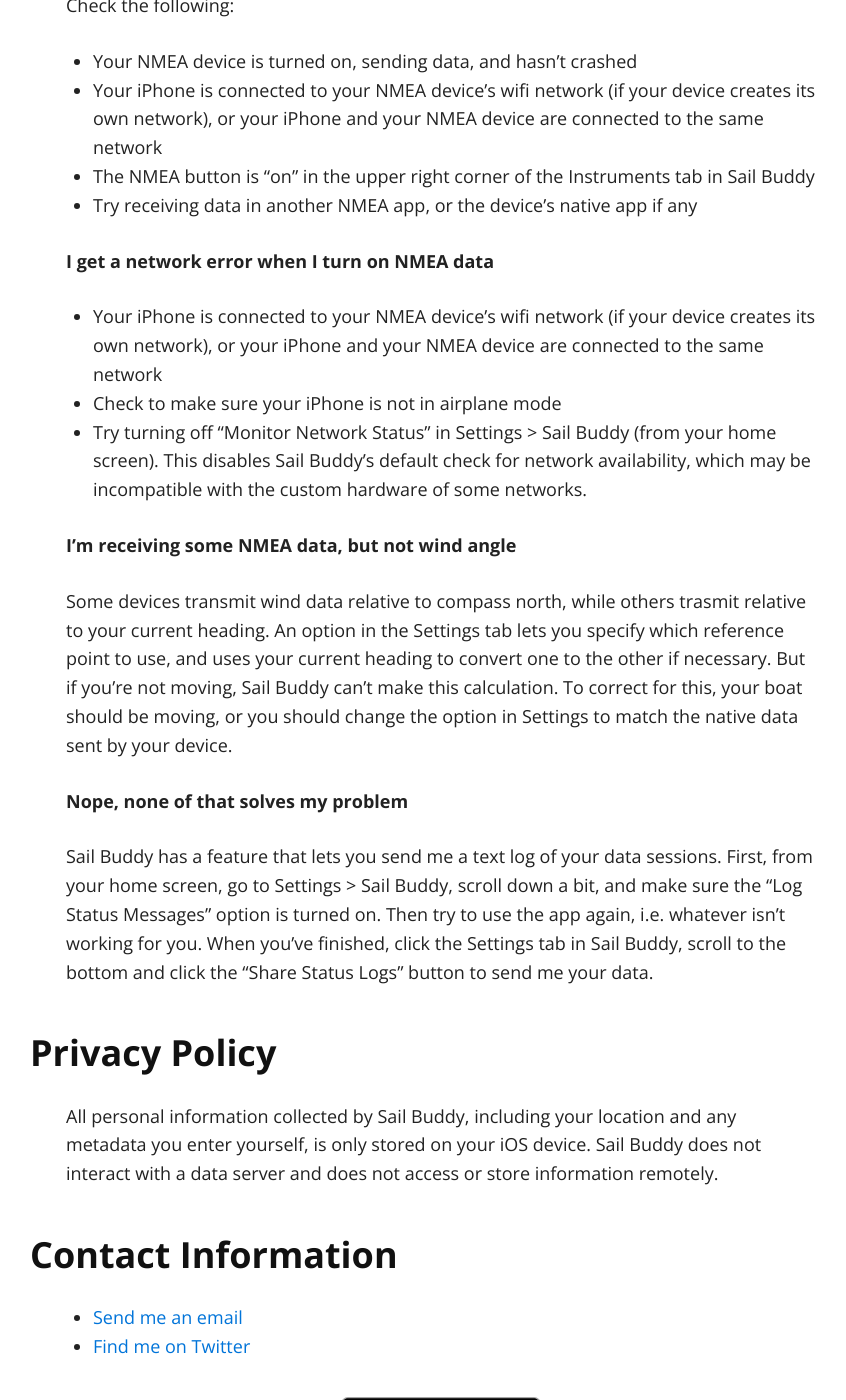
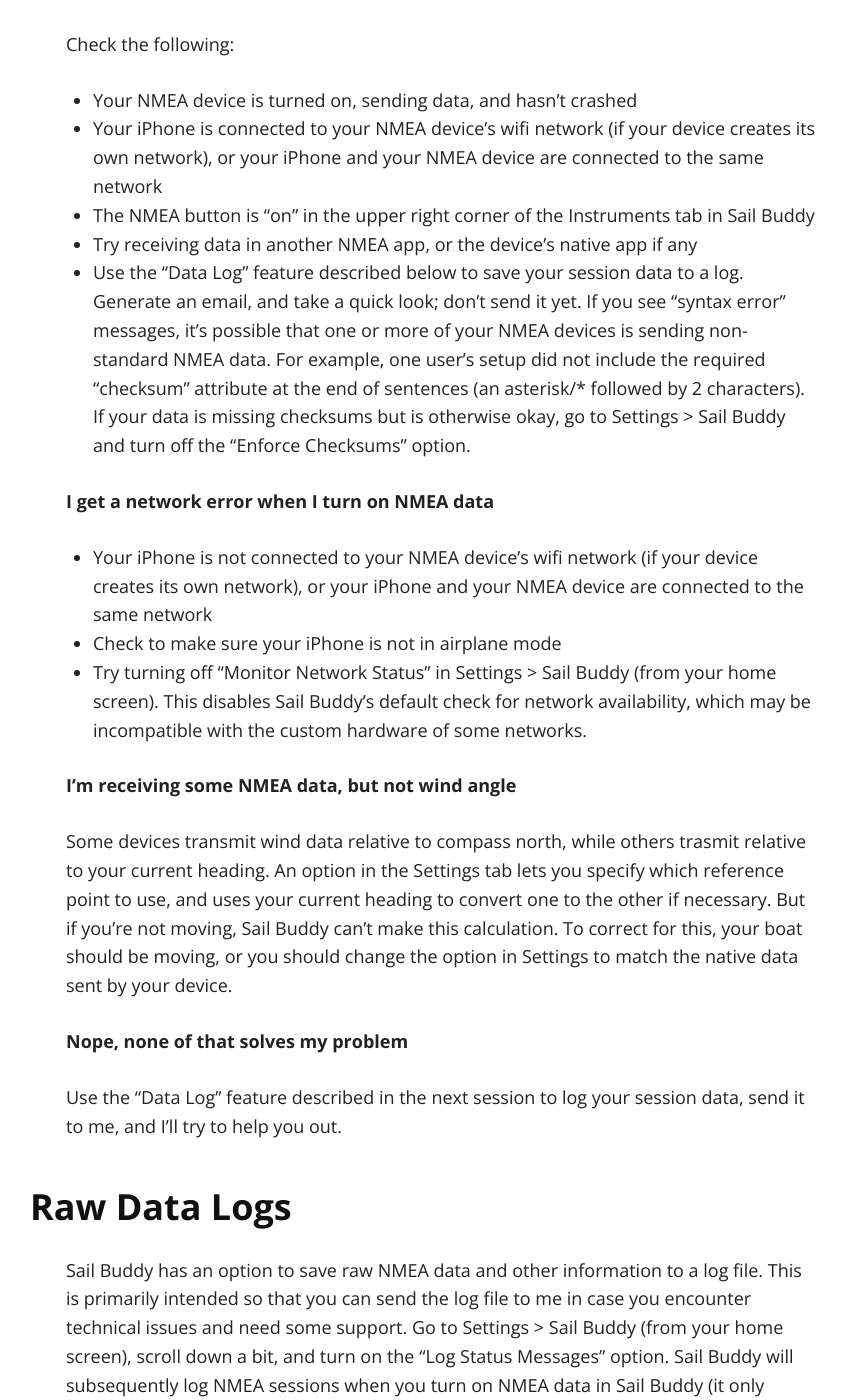
Before and after one commit to tgherzog/sailbuddy-pages, a Jekyll site: the page built from index.md, in a window 1280 px wide and 1400 px high, scrolled down 4711 px. Shown: the whole window, without its empty margins (199-1045 px from the left). Built offline with Jekyll 4.4.1, drawn with Linux system fonts in a browser that asks for light colours; some of the changed text lies outside the part shown.

Commit message:
Updates for version 2.4

```diff
--- a/_layouts/default.html
+++ b/_layouts/default.html
@@ -29,7 +29,7 @@
   </article>
 </body>
 <div class="footer">
-<p>&copy; 2020, Timothy Herzog</p>
+<p>&copy; 2023, Timothy Herzog</p>
 <p>This site uses the <a href="https://github.com/adueck/good-clean-read">Good Clean Read</a> theme</p>
 </div>
 </html>
--- a/index.md
+++ b/index.md
@@ -53,7 +53,7 @@
 
 ### Tell me what you think! ###
 
-This is early software with lots of room for new ideas. I am very interested in making it more
+Sail Buddy is a work in progress with lots of room for new ideas. I am very interested in making it more
 useful so long as I can keep it fast and light. If you have ideas or are experiencing issues, please [contact me][contact].
 
 
@@ -91,9 +91,10 @@
 ----     | ---------- | ----------
 Location | ??GGA      | GPS Location (if location source is set to "NMEA Data")
 Location | ??RMC      | Recommended Minimum Navigation Information (if location source is set to "NMEA Data")
-Wind     | ??MWV      | Speed and direction
-Wind     | ??MWD      | Speed and direction (relative to true and magnetic north)
-Wind     | PSTW       | Speed and direction (relative to current heading). See [SailTimer wind instrument][sailtimer2]
+Wind     | ??MWV      | Wind speed and angle
+Wind     | ??MWD      | Wind direction and speed (relative to true and magnetic north)
+Wind     | ??VWR      | Relative wind speed and angle
+Wind     | PSTW       | Wind direction and speed (relative to current heading). See [SailTimer wind instrument][sailtimer2]
 Wind     | WIBAT      | Battery level (for [SailTimer wind vane][sailtimer1])
 Depth    | ??DBT      | Depth below transducer
 Depth    | ??DBK      | Depth below keel
@@ -134,11 +135,16 @@
   your NMEA device are connected to the same network
 * The NMEA button is "on" in the upper right corner of the Instruments tab in Sail Buddy
 * Try receiving data in another NMEA app, or the device's native app if any
+* Use the "Data Log" feature described below to save your session data to a log. Generate an email, and take a quick
+  look; don't send it yet. If you see "syntax error" messages, it's possible that one or more of your NMEA
+  devices is sending non-standard NMEA data. For example, one user's setup did not include the required "checksum"
+  attribute at the end of sentences (an asterisk/\* followed by 2 characters). If your data is missing checksums
+  but is otherwise okay, go to Settings > Sail Buddy and turn off the "Enforce Checksums" option.
 
 **I get a network error when I turn on NMEA data**
 
-* Your iPhone is connected to your NMEA device's wifi network (if your device creates its own network), or your iPhone and
-  your NMEA device are connected to the same network
+* Your iPhone is not connected to your NMEA device's wifi network (if your device creates its own network),
+  or your iPhone and your NMEA device are connected to the same network
 * Check to make sure your iPhone is not in airplane mode
 * Try turning off "Monitor Network Status" in Settings > Sail Buddy (from your home screen). This disables Sail Buddy's
   default check for network availability, which may be incompatible with the custom hardware of some networks.
@@ -152,13 +158,24 @@
 
 **Nope, none of that solves my problem**
 
-Sail Buddy has a feature that lets you send me a text log of your data sessions. First, from your home screen, go to Settings > Sail Buddy, scroll down a bit,
-and make sure the "Log Status Messages" option is turned on. Then try to use the app again, i.e. whatever isn't working for you. When
-you've finished, click the Settings tab in Sail Buddy, scroll to the bottom and click the "Share Status Logs" button to send me your data.
+Use the "Data Log" feature described in the next session to log your session data, send it to me, and I'll try
+to help you out.
+
+### Raw Data Logs ###
+
+Sail Buddy has an option to save raw NMEA data and other information to a log file.
+This is primarily intended so that you can send the log file to me in case you encounter
+technical issues and need some support. Go to Settings > Sail Buddy (from your home screen), scroll down a bit,
+and turn on the
+"Log Status Messages" option. Sail Buddy will subsequently log NMEA sessions when you turn on NMEA data
+in Sail Buddy (it only keeps data for a day or so). Then go to the Settings tab in Sail Buddy and
+click the "Share Status Logs" button to email me your data. If you just want to view the log data, follow
+the same steps but don't click Send.
 
 ### Privacy Policy ### {#privacy}
 
-All personal information collected by Sail Buddy, including your location and any metadata you enter yourself, is only stored on your iOS
+All personal information collected by Sail Buddy, including your location, data logs,
+and any metadata you enter yourself, is only stored on your iOS
 device. Sail Buddy does not interact with a data server and does not access or store information remotely.
 
 ### Contact Information ### {#contact}
```
Also changed, not shown: other parts of index.md (+1 -1 lines), README.md.
